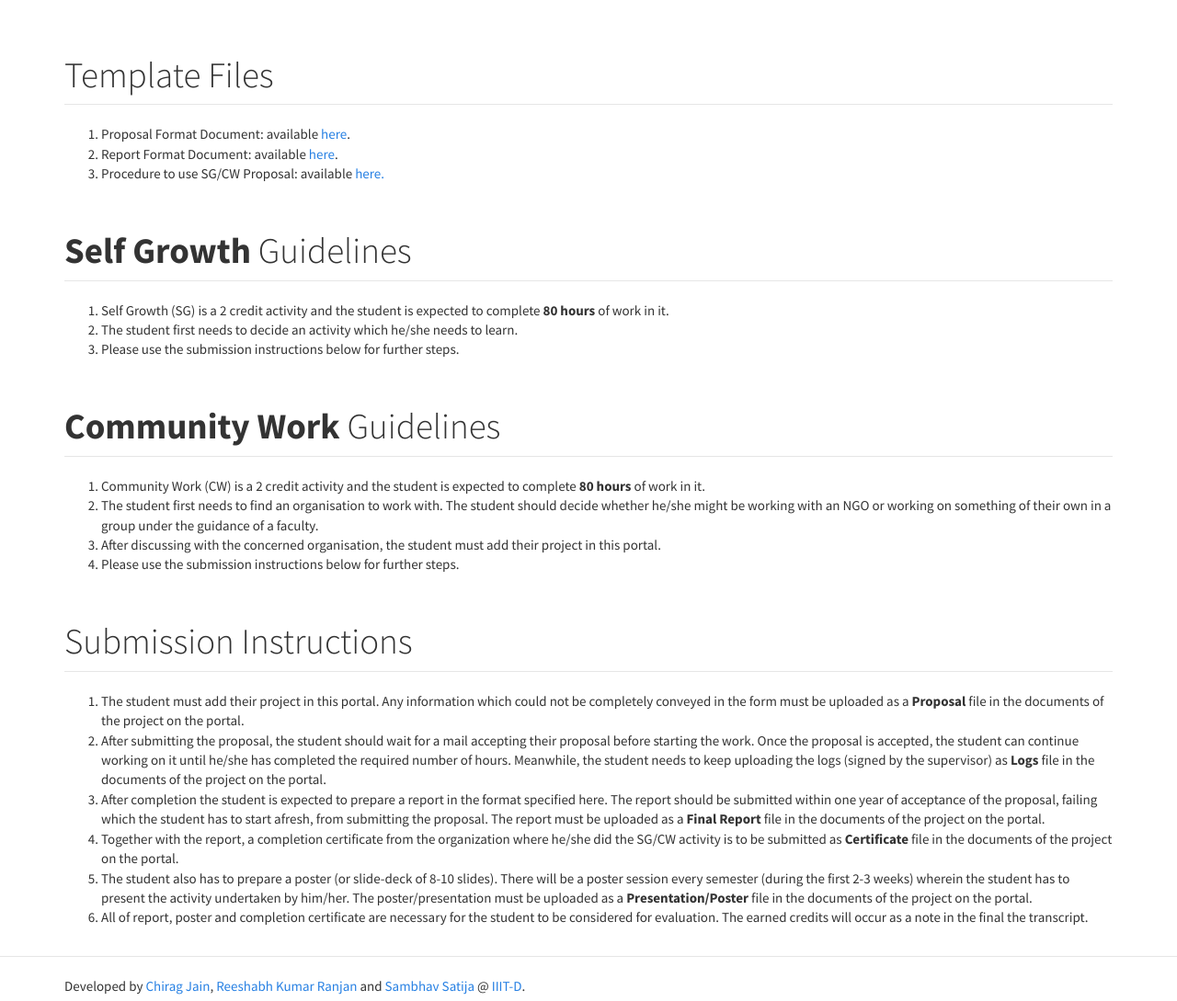
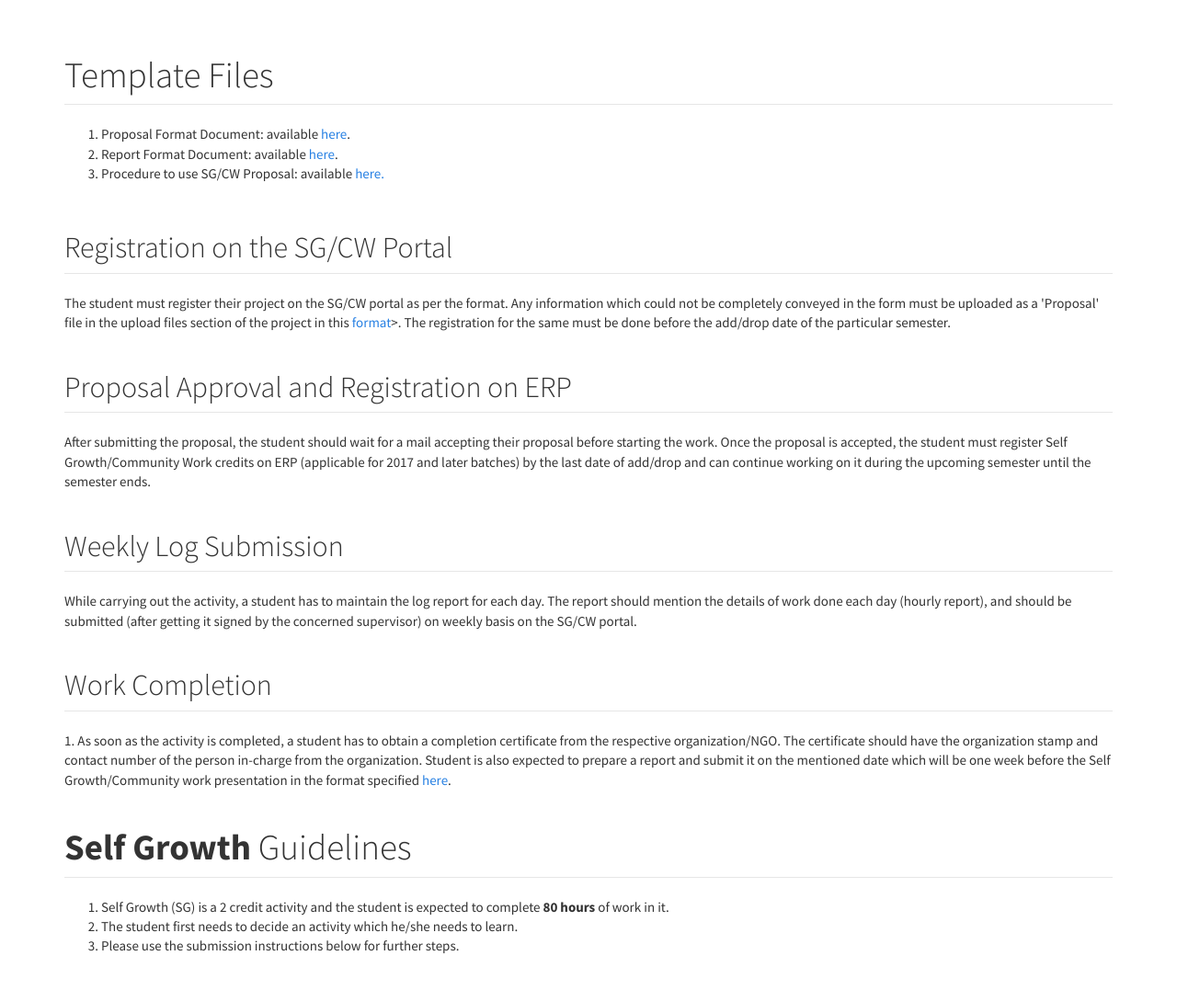
Before and after one commit to SanyamGarg12/sg-cw-iiitd, a Django app: page /student/guidelines/ in a window 1280 px wide. Shown: the part 51-1140 px from the top of the page at 92% size. Run offline with Django 3.2, Linux system fonts and the light colour scheme; parts of the project's set-up code (start-up, migrations or seed data) failed here and were passed over; some libraries are stand-ins or nearby versions.

Commit message:
Updated Guidelines

```diff
--- a/studentportal/templates/guidelines.html
+++ b/studentportal/templates/guidelines.html
@@ -8,18 +8,67 @@
         <ol>
             <li>
                 Proposal Format Document: available <a
-                    href="https://docs.google.com/document/d/18xFzvCosKaQiXaikbkn5TXDPYeoLqNFieluSkZIVnQ4/edit?usp=sharing" target="_blank">here</a>.
+                    href="https://docs.google.com/document/d/18xFzvCosKaQiXaikbkn5TXDPYeoLqNFieluSkZIVnQ4/edit?usp=sharing"
+                    target="_blank">here</a>.
             </li>
             <li>
                 Report Format Document: available <a
-                    href="https://docs.google.com/document/d/130Qhi3I8hmsyv6flhQIi24yroE_EylVgtIw4uXwrHeE/edit?usp=sharing" target="_blank">here</a>.
+                    href="https://docs.google.com/document/d/130Qhi3I8hmsyv6flhQIi24yroE_EylVgtIw4uXwrHeE/edit?usp=sharing"
+                    target="_blank">here</a>.
             </li>
             <li>
-                Procedure to use SG/CW Proposal: available <a href="{% static 'documents/Procedure_SG_CW_Portal.pdf' %}">here.</a>
+                Procedure to use SG/CW Proposal: available <a href="{% static 'documents/Procedure_SG_CW_Portal.pdf' %}"
+                                                              target="_blank">here.</a>
             </li>
         </ol>
 
     </div>
+
+    <div class="container">
+
+        <h2 class="page-header">
+            Registration on the SG/CW Portal
+        </h2>
+
+        The student must register their project on the SG/CW portal as per the format. Any information which could not
+        be completely conveyed in the form must be uploaded as a 'Proposal' file in the upload files section of the
+        project
+        in this <a
+            href="https://docs.google.com/document/d/18xFzvCosKaQiXaikbkn5TXDPYeoLqNFieluSkZIVnQ4/edit?usp=sharing"
+            target="_blank">format</a>>. The registration for the same must be done before the add/drop date of the
+        particular semester.
+
+        <h2 class="page-header">
+            Proposal Approval and Registration on ERP
+        </h2>
+
+        After submitting the proposal, the student should wait for a mail accepting their proposal before starting the
+        work. Once the proposal is accepted, the student must register Self Growth/Community Work credits on ERP
+        (applicable for 2017 and later batches) by the last date of add/drop and can continue working on it during the
+        upcoming semester until the semester ends.
+
+        <h2 class="page-header">
+            Weekly Log Submission
+        </h2>
+
+        While carrying out the activity, a student has to maintain the log report for each day. The report should
+        mention the details of work done each day (hourly report), and should be submitted (after getting it signed by
+        the concerned supervisor) on weekly basis on the SG/CW portal.
+
+        <h2 class="page-header">
+            Work Completion
+        </h2>
+
+        1. As soon as the activity is completed, a student has to obtain a completion certificate from the respective
+        organization/NGO. The certificate should have the organization stamp and contact number of the person in-charge
+        from the organization. Student is also expected to prepare a report and submit it on the mentioned date which
+        will be one week before the Self Growth/Community work presentation in the format specified <a
+            href="https://docs.google.com/document/d/130Qhi3I8hmsyv6flhQIi24yroE_EylVgtIw4uXwrHeE/edit?usp=sharing"
+            target="_blank">here</a>.
+
+
+    </div>
+
     <div class="container">
 
         <h1 class="page-header">
```
